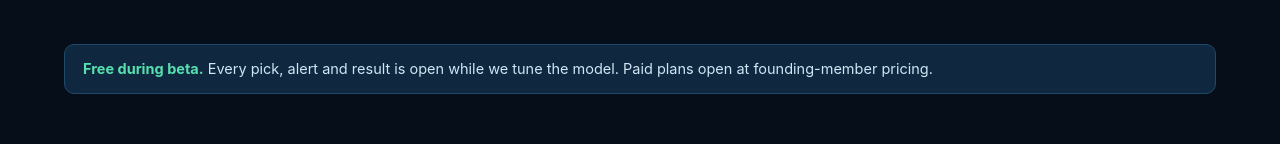
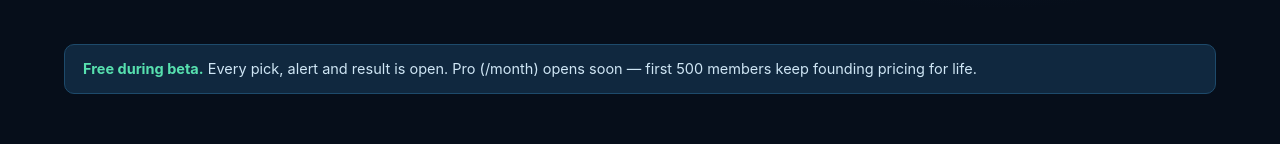
Before and after one commit to Thyton/prediction-platform, a Next.js app: page / in a window 1280 px wide. Shown: the part 488-632 px from the top of the page. Built offline with nearby package versions, Linux system fonts and the light colour scheme.

Commit message:
pricing copy aligned

```diff
--- a/app/page.js
+++ b/app/page.js
@@ -47,8 +47,8 @@ export default function Home() {
       </section>
 
       <div className="banner">
-        <strong>Free during beta.</strong> Every pick, alert and result is open while we tune the model.
-        Paid plans open at founding-member pricing.
+        <strong>Free during beta.</strong> Every pick, alert and result is open. Pro (/month)
+        opens soon — first 500 members keep founding pricing for life.
       </div>
 
       <section id="tips">
```
